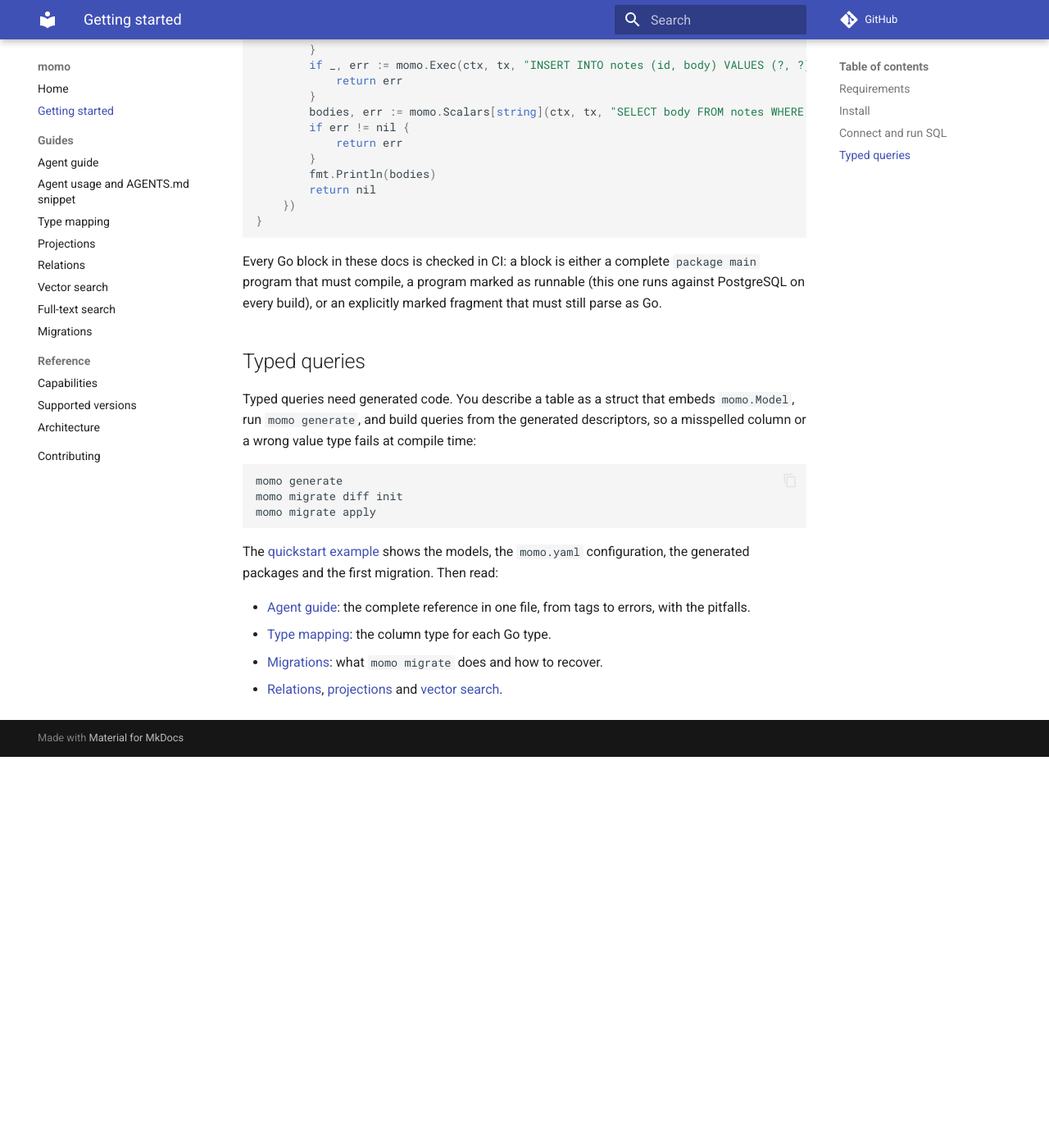
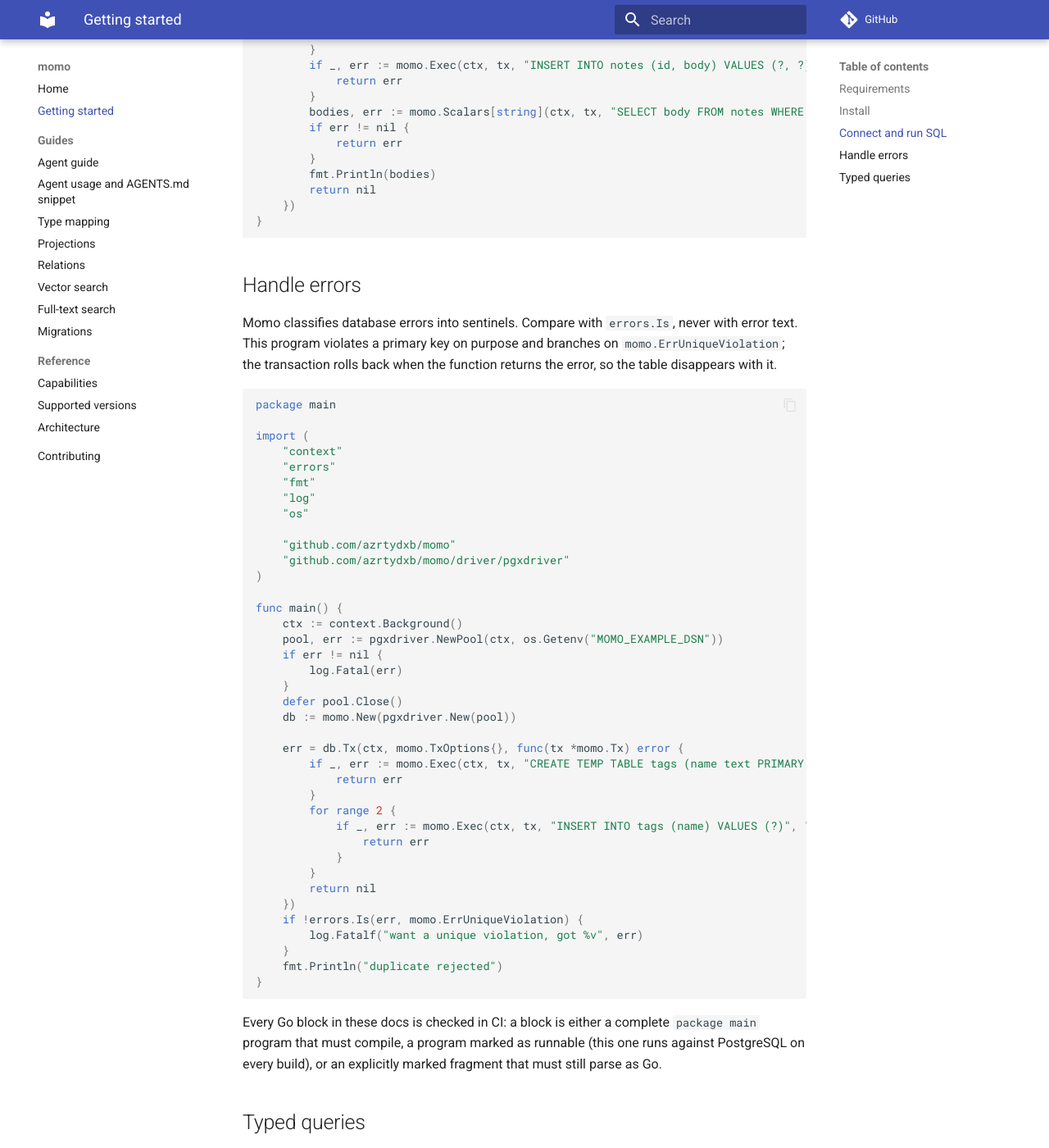
Before and after one commit to azrtydxb/momo, an MkDocs documentation site: the page built from docs/getting-started.md, in a window 1280 px wide and 1400 px high, scrolled down 1615 px. Shown: the whole window at 82% size. Built offline with MkDocs 1.6.1 and Material for MkDocs 9.7.7, drawn with Linux system fonts in a browser that asks for light colours; comment, search, counter and statistics services are not loaded; the version menu is left out; before the commit the page ends 2538 px from its top, so only the background shows below that.

Commit message:
test(docs): parse declaration-plus-statement and struct-field snippets, add an error-handling program

````diff
--- a/docs/getting-started.md
+++ b/docs/getting-started.md
@@ -88,6 +88,56 @@ func run(ctx context.Context) error {
 }
 ```
 
+## Handle errors
+
+Momo classifies database errors into sentinels. Compare with `errors.Is`, never
+with error text. This program violates a primary key on purpose and branches on
+`momo.ErrUniqueViolation`; the transaction rolls back when the function returns
+the error, so the table disappears with it.
+
+<!-- docscheck:run -->
+
+```go
+package main
+
+import (
+	"context"
+	"errors"
+	"fmt"
+	"log"
+	"os"
+
+	"github.com/azrtydxb/momo"
+	"github.com/azrtydxb/momo/driver/pgxdriver"
+)
+
+func main() {
+	ctx := context.Background()
+	pool, err := pgxdriver.NewPool(ctx, os.Getenv("MOMO_EXAMPLE_DSN"))
+	if err != nil {
+		log.Fatal(err)
+	}
+	defer pool.Close()
+	db := momo.New(pgxdriver.New(pool))
+
+	err = db.Tx(ctx, momo.TxOptions{}, func(tx *momo.Tx) error {
+		if _, err := momo.Exec(ctx, tx, "CREATE TEMP TABLE tags (name text PRIMARY KEY)"); err != nil {
+			return err
+		}
+		for range 2 {
+			if _, err := momo.Exec(ctx, tx, "INSERT INTO tags (name) VALUES (?)", "go"); err != nil {
+				return err
+			}
+		}
+		return nil
+	})
+	if !errors.Is(err, momo.ErrUniqueViolation) {
+		log.Fatalf("want a unique violation, got %v", err)
+	}
+	fmt.Println("duplicate rejected")
+}
+```
+
 Every Go block in these docs is checked in CI: a block is either a complete
 `package main` program that must compile, a program marked as runnable (this
 one runs against PostgreSQL on every build), or an explicitly marked fragment
````
Also changed, not shown: 1 other file.
